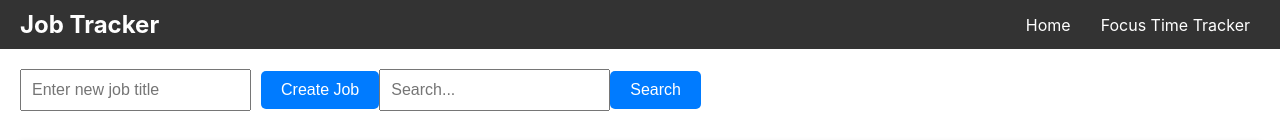
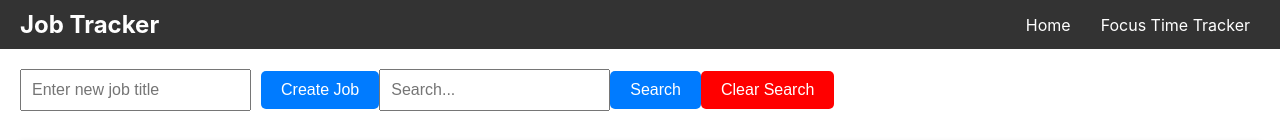
Before and after one commit to OwenNi/Scheduler, a React (Create React App) app in the folder frontend/: page / in a window 1280 px wide. Shown: the top 140 px of the page. Built offline with nearby package versions, Linux system fonts and the light colour scheme; no server answers.

Commit message:
fix search

```diff
--- a/frontend/src/components/Todo.js
+++ b/frontend/src/components/Todo.js
@@ -20,20 +20,26 @@ function App() {
         axios
             .get('http://127.0.0.1:8000/api/todo/') // Replace with your actual backend endpoint
             .then((response) => {
-                setData(response.data);
+
+
+                // Sort rows: Completed (status === 1) first, then others
+                const sortedData = [...response.data].sort((a, b) => {
+                    if (a.status === 1 && b.status !== 1) return -1;
+                    if (a.status !== 1 && b.status === 1) return 1;
+                    return 0;
+                });
+                setData(sortedData);
             })
             .catch((error) => {
                 console.error('Error fetching data:', error);
             });
     };
 
-    // Function to handle the Start Timer button click
     const handleStartTimer = (id,job) => {
-        setSelectedJobId(id); // Set the selected job ID
+        setSelectedJobId(id);
         setSelectedJob(job);
     };
 
-    // Function to handle delete job
     const handleDeleteJob = (job) => {
         if (window.confirm(`Are you sure you want to delete this job : ${job.job} ?`)) {
             axios
@@ -47,12 +53,10 @@ function App() {
         }
     };
 
-    // Function to handle editing a job
     const handleEditJob = (job) => {
-        setEditJob(job); // Set the selected job for editing
+        setEditJob(job);
     };
 
-    // Function to handle saving edited job
     const handleSaveEdit = () => {
         if (!editJob) return;
         console.log(editJob);
@@ -67,7 +71,6 @@ function App() {
             });
     };
 
-    // Function to handle create new job
     const handleCreateJob = () => {
         if (newJob.trim() === '') {
             alert('Job title cannot be empty!');
@@ -92,7 +95,6 @@ function App() {
             } else {
                 job.status = 0;
             }
-
             axios
                 .put(`http://127.0.0.1:8000/api/todo/${job.id}/`,job) // Replace with your actual Change enStatusdpoint
                 .then(() => {
@@ -104,24 +106,18 @@ function App() {
         }
     }
 
-    const filteredData = showCompleted ? data.filter(item => item.status === 0) : data;
-
-        // Sort rows: Completed (status === 1) first, then others
-    const sortedData = [...filteredData].sort((a, b) => {
-        if (a.status === 1 && b.status !== 1) return -1;
-        if (a.status !== 1 && b.status === 1) return 1;
-        return 0;
-    });
-
     const handleSearch = () => {
         if (searchTerm.trim() === '') {
             fetchJobs();
             return;
         }
+
         setData(data.filter(item =>
             typeof item.job === "string" && item.job.toLowerCase().includes(searchTerm.toLowerCase())
         ))
     }
+
+    const filteredData = showCompleted ? data.filter(item => item.status === 0) : data;
 
     return (
         <div>
@@ -172,6 +168,21 @@ function App() {
                     >
                         Search
                     </button>
+
+                    <button
+                        onClick={fetchJobs}
+                        style={{
+                            padding: '10px 20px',
+                            fontSize: '16px',
+                            backgroundColor: 'red',
+                            color: 'white',
+                            border: 'none',
+                            borderRadius: '5px',
+                            cursor: 'pointer',
+                        }}
+                    >
+                        Clear Search
+                    </button>
                 </div>
 
                 <table className="styled-table">
@@ -207,7 +218,7 @@ function App() {
                         </tr>
                     </thead>
                     <tbody>
-                        {sortedData.map((item) => (
+                        {filteredData.map((item) => (
                             <tr key={item.id}>
                                 <td>{item.job}</td>
                                 <td>{item.add_time || 'N/A'}</td>
```
